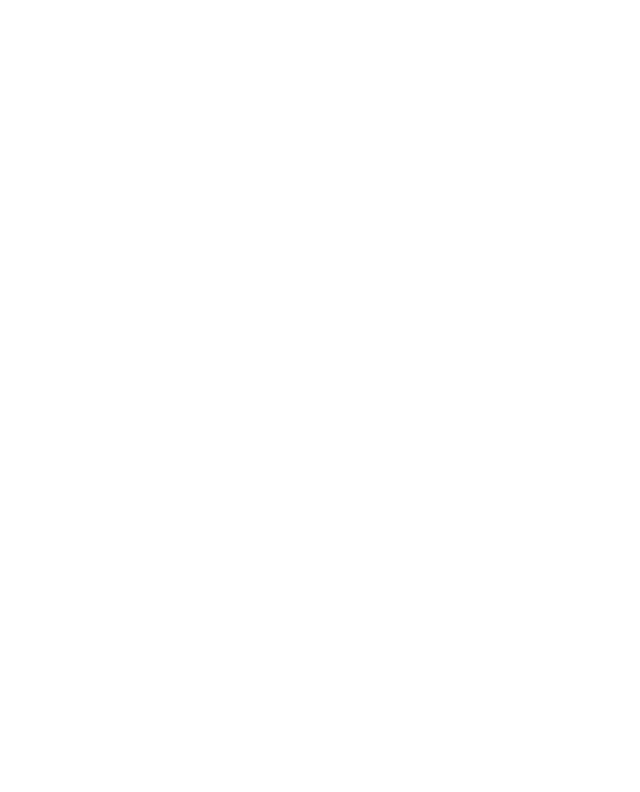
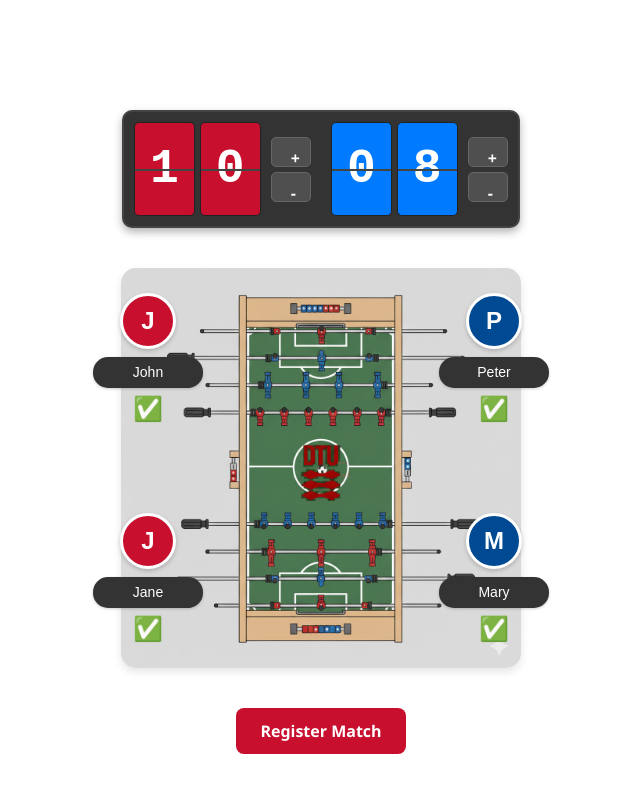
Before and after one commit to MarlonBando/foosball-dtu, a React app in the folder frontend/: page /match/1 in a window 1280 px wide. Before the commit this address had no page. Shown: the top 792 px of the page, without its empty margins (319-959 px from the left). Built offline with nearby package versions, Linux system fonts and the light colour scheme; the HTML template or start-up script is replaced by a standard one.

Commit message:
added player status and linked match table with a readonly view of the match

```diff
--- a/frontend/src/App.tsx
+++ b/frontend/src/App.tsx
@@ -13,6 +13,7 @@
       <Route path="/signup" element={<SignupPage />} />
       <Route path="/home" element={<HomePage />} />
       <Route path="/match" element={<MatchPage />} />
+      <Route path="/match/:id" element={<MatchPage />} />
     </Routes>
   )
 }
--- a/frontend/src/components/MatchHistoryTable/MatchHistoryTable.css
+++ b/frontend/src/components/MatchHistoryTable/MatchHistoryTable.css
@@ -183,3 +183,7 @@
         word-break: break-word;
     }
 }
+
+.clickable-row {
+    cursor: pointer;
+}
--- a/frontend/src/components/Player/Player.css
+++ b/frontend/src/components/Player/Player.css
@@ -46,3 +46,29 @@
   min-width: 80px;
   white-space: nowrap;
 }
+
+.player-status {
+  margin-top: 5px;
+  height: 30px; /* Give it a fixed height to prevent layout shifts */
+  display: flex;
+  align-items: center;
+  justify-content: center;
+}
+
+.status-icon {
+  font-size: 24px;
+}
+
+.accept-button {
+  padding: 5px 10px;
+  border: 1px solid #ccc;
+  border-radius: 5px;
+  background-color: #4CAF50; /* Green */
+  color: white;
+  cursor: pointer;
+  font-size: 12px;
+}
+
+.accept-button:hover {
+  background-color: #45a049;
+}
--- a/frontend/src/components/Player/Player.tsx
+++ b/frontend/src/components/Player/Player.tsx
@@ -1,28 +1,62 @@
 import React from 'react';
 import './Player.css';
 import type { Player as PlayerType } from '../../types';
+import { MatchStatus, PlayerStatus } from '../../types';
 
 interface PlayerProps {
   player: PlayerType | null;
+  status: MatchStatus;
+  playerStatus: PlayerStatus;
+  isCurrentUser: boolean;
+  onAccept: () => void;
   onClick?: () => void;
+  readOnly: boolean;
 }
 
-const Player: React.FC<PlayerProps> = ({ player, onClick }) => {
+const Player: React.FC<PlayerProps> = ({ player, status, playerStatus, isCurrentUser, onAccept, onClick, readOnly }) => {
+  const renderStatus = () => {
+    switch (status) {
+      case MatchStatus.Completed:
+        return <div className="status-icon">✅</div>;
+      case MatchStatus.Rejected:
+        return <div className="status-icon">❌</div>;
+      case MatchStatus.Pending:
+        if (isCurrentUser && playerStatus === PlayerStatus.Pending && !readOnly) {
+          return <button onClick={onAccept} className="accept-button">Accept</button>;
+        }
+        switch (playerStatus) {
+          case PlayerStatus.Accepted:
+            return <div className="status-icon">⏳</div>;
+          case PlayerStatus.Rejected:
+            return <div className="status-icon">❌</div>;
+          case PlayerStatus.Pending:
+            return <div className="status-icon">❔</div>;
+          default:
+            return null;
+        }
+      default:
+        return null;
+    }
+  };
+
   if (!player) {
     return (
-      <div className="player-container" onClick={onClick}>
+      <div className="player-container" onClick={readOnly ? undefined : onClick}>
         <div className="player empty"></div>
       </div>
     );
   }
 
   return (
-    <div className="player-container" onClick={onClick}>
-      <div className="player" title={`${player.name} ${player.surname}`}>
+    <div className="player-container" >
+      <div className="player" title={`${player.name} ${player.surname}`} onClick={readOnly ? undefined : onClick}>
         <span className="player-initial">{player.name[0]}</span>
       </div>
       <div className="player-name">
         {player.name}
+      </div>
+      <div className="player-status">
+        {renderStatus()}
       </div>
     </div>
   );
--- a/frontend/src/components/Scoreboard/Scoreboard.tsx
+++ b/frontend/src/components/Scoreboard/Scoreboard.tsx
@@ -5,9 +5,10 @@
   t1_score: number;
   t2_score: number;
   onScoreChange: (team: 't1' | 't2', delta: 1 | -1) => void;
+  readOnly: boolean;
 }
 
-const Scoreboard: React.FC<ScoreboardProps> = ({ t1_score, t2_score, onScoreChange }) => {
+const Scoreboard: React.FC<ScoreboardProps> = ({ t1_score, t2_score, onScoreChange, readOnly }) => {
   const formatScore = (score: number) => {
     return score.toString().padStart(2, '0');
   };
@@ -20,8 +21,8 @@
           <span className="digit">{formatScore(t1_score)[1]}</span>
         </div>
         <div className="score-controls">
-          <button onClick={() => onScoreChange('t1', 1)}>+</button>
-          <button onClick={() => onScoreChange('t1', -1)}>-</button>
+          <button onClick={() => onScoreChange('t1', 1)} disabled={readOnly}>+</button>
+          <button onClick={() => onScoreChange('t1', -1)} disabled={readOnly}>-</button>
         </div>
       </div>
       <div className="score-container">
@@ -30,8 +31,8 @@
           <span className="digit">{formatScore(t2_score)[1]}</span>
         </div>
         <div className="score-controls">
-          <button onClick={() => onScoreChange('t2', 1)}>+</button>
-          <button onClick={() => onScoreChange('t2', -1)}>-</button>
+          <button onClick={() => onScoreChange('t2', 1)} disabled={readOnly}>+</button>
+          <button onClick={() => onScoreChange('t2', -1)} disabled={readOnly}>-</button>
         </div>
       </div>
     </div>
--- a/frontend/src/pages/MatchPage/MatchPage.tsx
+++ b/frontend/src/pages/MatchPage/MatchPage.tsx
@@ -1,4 +1,5 @@
-import React, { useState } from 'react';
+import React, { useState, useEffect } from 'react';
+import { useParams, useLocation } from 'react-router-dom';
 import FoosballTable from '../../components/FoosballTable/FoosballTable';
 import Player from '../../components/Player/Player';
 import Scoreboard from '../../components/Scoreboard/Scoreboard';
@@ -6,6 +7,7 @@
 import PageLayout from '../../components/PageLayout/PageLayout';
 import './MatchPage.css';
 import type { Match, Player as PlayerType } from '../../types';
+import { PlayerStatus, MatchStatus } from '../../types';
 
 // Mock Data as requested
 const mockPlayer1: PlayerType = { id: 1, created_at: new Date().toISOString(), username: 'johndoe', elo: 1200, name: 'John', surname: 'Doe', nationality: 1, wins: 10, losses: 5 };
@@ -15,14 +17,8 @@
 const mockPlayer5: PlayerType = { id: 5, created_at: new Date().toISOString(), username: 'sarahk', elo: 1150, name: 'Sarah', surname: 'K', nationality: 1, wins: 9, losses: 9 };
 const mockPlayer6: PlayerType = { id: 6, created_at: new Date().toISOString(), username: 'mikeb', elo: 1050, name: 'Mike', surname: 'B', nationality: 2, wins: 6, losses: 12 };
 
-// Mock list of all players for the selection modal
 const mockAllPlayers: PlayerType[] = [
-  mockPlayer1,
-  mockPlayer2,
-  mockPlayer3,
-  mockPlayer4,
-  mockPlayer5,
-  mockPlayer6,
+    mockPlayer1, mockPlayer2, mockPlayer3, mockPlayer4, mockPlayer5, mockPlayer6,
     { id: 7, created_at: new Date().toISOString(), username: 'alice', elo: 1350, name: 'Alice', surname: 'A', nationality: 3, wins: 14, losses: 7 },
     { id: 8, created_at: new Date().toISOString(), username: 'bob', elo: 1180, name: 'Bob', surname: 'B', nationality: 4, wins: 11, losses: 9 },
     { id: 9, created_at: new Date().toISOString(), username: 'charlie', elo: 1220, name: 'Charlie', surname: 'C', nationality: 1, wins: 13, losses: 8 },
@@ -34,58 +30,118 @@
 const initialMatch: Match = {
     id: null,
     created_at: null,
+    t1_gk: null,
+    t1_st: null,
+    t2_gk: null,
+    t2_st: null,
+    table: 1,
+    t1_score: 0,
+    t2_score: 0,
+    status: MatchStatus.Pending,
+    t1_gk_status: PlayerStatus.Pending,
+    t1_st_status: PlayerStatus.Pending,
+    t2_gk_status: PlayerStatus.Pending,
+    t2_st_status: PlayerStatus.Pending,
+};
+
+const mockMatches: Match[] = [
+    {
+        id: 1,
+        created_at: new Date().toISOString(),
         t1_gk: mockPlayer1,
         t1_st: mockPlayer2,
         t2_gk: mockPlayer3,
         t2_st: mockPlayer4,
         table: 1,
-  t1_score: 0,
-  t2_score: 0,
-  status: 'pending',
-};
+        t1_score: 10,
+        t2_score: 8,
+        status: MatchStatus.Completed,
+        t1_gk_status: PlayerStatus.Accepted,
+        t1_st_status: PlayerStatus.Accepted,
+        t2_gk_status: PlayerStatus.Accepted,
+        t2_st_status: PlayerStatus.Accepted,
+    },
+    {
+        id: 2,
+        created_at: new Date().toISOString(),
+        t1_gk: mockPlayer5,
+        t1_st: mockPlayer6,
+        t2_gk: mockPlayer1,
+        t2_st: mockPlayer3,
+        table: 1,
+        t1_score: 5,
+        t2_score: 10,
+        status: MatchStatus.Completed,
+        t1_gk_status: PlayerStatus.Accepted,
+        t1_st_status: PlayerStatus.Accepted,
+        t2_gk_status: PlayerStatus.Accepted,
+        t2_st_status: PlayerStatus.Accepted,
+    }
+];
+
+const currentUserId = 2; // We are mockPlayer2
 
 const MatchPage: React.FC = () => {
+    const { id } = useParams<{ id: string }>();
+    const location = useLocation();
+    const readOnly = location.state?.readOnly || false;
+
     const [match, setMatch] = useState<Match>(initialMatch);
     const [isModalOpen, setIsModalOpen] = useState(false);
     const [currentSlot, setCurrentSlot] = useState<PlayerSlot | null>(null);
 
+    useEffect(() => {
+        if (id) {
+            const existingMatch = mockMatches.find(m => m.id === parseInt(id));
+            if (existingMatch) {
+                setMatch(existingMatch);
+            }
+        } else {
+            setMatch(initialMatch);
+        }
+    }, [id]);
+
     const handleScoreChange = (team: 't1' | 't2', delta: 1 | -1) => {
+        if (readOnly) return;
         setMatch(prevMatch => {
             const currentScore = team === 't1' ? prevMatch.t1_score : prevMatch.t2_score;
             const newScore = currentScore + delta;
-
-      // Score must be between 0 and 10
-      if (newScore < 0 || newScore > 10) {
-        return prevMatch;
-      }
-
-      if (team === 't1') {
-        return { ...prevMatch, t1_score: newScore };
-      }
-      else {
-        return { ...prevMatch, t2_score: newScore };
-      }
+            if (newScore < 0 || newScore > 10) return prevMatch;
+            if (team === 't1') return { ...prevMatch, t1_score: newScore };
+            else return { ...prevMatch, t2_score: newScore };
         });
     };
 
     const handlePlayerClick = (slot: PlayerSlot) => {
+        if (readOnly) return;
         setCurrentSlot(slot);
         setIsModalOpen(true);
     };
 
     const handleSelectPlayer = (player: PlayerType) => {
         if (currentSlot) {
-      setMatch(prevMatch => ({
-        ...prevMatch,
-        [currentSlot]: player,
-      }));
+            setMatch(prevMatch => ({ ...prevMatch, [currentSlot]: player }));
         }
         setIsModalOpen(false);
         setCurrentSlot(null);
     };
 
+    const handleAcceptMatch = (slot: PlayerSlot) => {
+        if (readOnly) return;
+        console.log(`Player in slot ${slot} accepted the match.`);
+        setMatch(prevMatch => {
+            const newMatch = { ...prevMatch };
+            switch (slot) {
+                case 't1_gk': newMatch.t1_gk_status = PlayerStatus.Accepted; break;
+                case 't1_st': newMatch.t1_st_status = PlayerStatus.Accepted; break;
+                case 't2_gk': newMatch.t2_gk_status = PlayerStatus.Accepted; break;
+                case 't2_st': newMatch.t2_st_status = PlayerStatus.Accepted; break;
+            }
+            return newMatch;
+        });
+    };
+
     const registerMatch = () => {
-    // 1. Transform the React state into the flat structure for the backend.
         const apiPayload = {
             t1_gk: match.t1_gk?.id,
             t1_st: match.t1_st?.id,
@@ -94,11 +150,7 @@
             table: match.table,
             t1_score: match.t1_score,
             t2_score: match.t2_score,
-      // Individual player scores can be added here later if needed
         };
-
-    // 2. For now, just log the payload to the console.
-    // In the future, this is where you would send it to your API.
         console.log("Match data to be sent to API:", apiPayload);
         alert('Match data prepared and logged to console! (Press F12 to view)');
     };
@@ -111,22 +163,57 @@
                         t1_score={match.t1_score}
                         t2_score={match.t2_score}
                         onScoreChange={handleScoreChange}
+                        readOnly={readOnly}
                     />
                 </div>
                 <div className="game-area">
                     <FoosballTable />
                     <div className="team team-left">
-            <Player player={match.t1_gk} onClick={() => handlePlayerClick('t1_gk')} />
-            <Player player={match.t1_st} onClick={() => handlePlayerClick('t1_st')} />
+                        <Player
+                            player={match.t1_gk}
+                            status={match.status}
+                            playerStatus={match.t1_gk_status}
+                            isCurrentUser={match.t1_gk?.id === currentUserId}
+                            onAccept={() => handleAcceptMatch('t1_gk')}
+                            onClick={() => handlePlayerClick('t1_gk')}
+                            readOnly={readOnly}
+                        />
+                        <Player
+                            player={match.t1_st}
+                            status={match.status}
+                            playerStatus={match.t1_st_status}
+                            isCurrentUser={match.t1_st?.id === currentUserId}
+                            onAccept={() => handleAcceptMatch('t1_st')}
+                            onClick={() => handlePlayerClick('t1_st')}
+                            readOnly={readOnly}
+                        />
                     </div>
                     <div className="team team-right">
-            <Player player={match.t2_gk} onClick={() => handlePlayerClick('t2_gk')} />
-            <Player player={match.t2_st} onClick={() => handlePlayerClick('t2_st')} />
+                        <Player
+                            player={match.t2_gk}
+                            status={match.status}
+                            playerStatus={match.t2_gk_status}
+                            isCurrentUser={match.t2_gk?.id === currentUserId}
+                            onAccept={() => handleAcceptMatch('t2_gk')}
+                            onClick={() => handlePlayerClick('t2_gk')}
+                            readOnly={readOnly}
+                        />
+                        <Player
+                            player={match.t2_st}
+                            status={match.status}
+                            playerStatus={match.t2_st_status}
+                            isCurrentUser={match.t2_st?.id === currentUserId}
+                            onAccept={() => handleAcceptMatch('t2_st')}
+                            onClick={() => handlePlayerClick('t2_st')}
+                            readOnly={readOnly}
+                        />
                     </div>
                 </div>
+                {!readOnly && (
                     <button className="register-match-button" onClick={registerMatch}>
                         Register Match
                     </button>
+                )}
             </div>
 
             <PlayerSelectionModal
```
Also changed, not shown: frontend/src/components/MatchHistoryTable/MatchHistoryTable.tsx (+14 -2 lines), frontend/src/types.ts (+15 -1 lines), 1 other file (tests, documents, lock files or other folders). Lines whose indentation alone changed are shown as unchanged.
